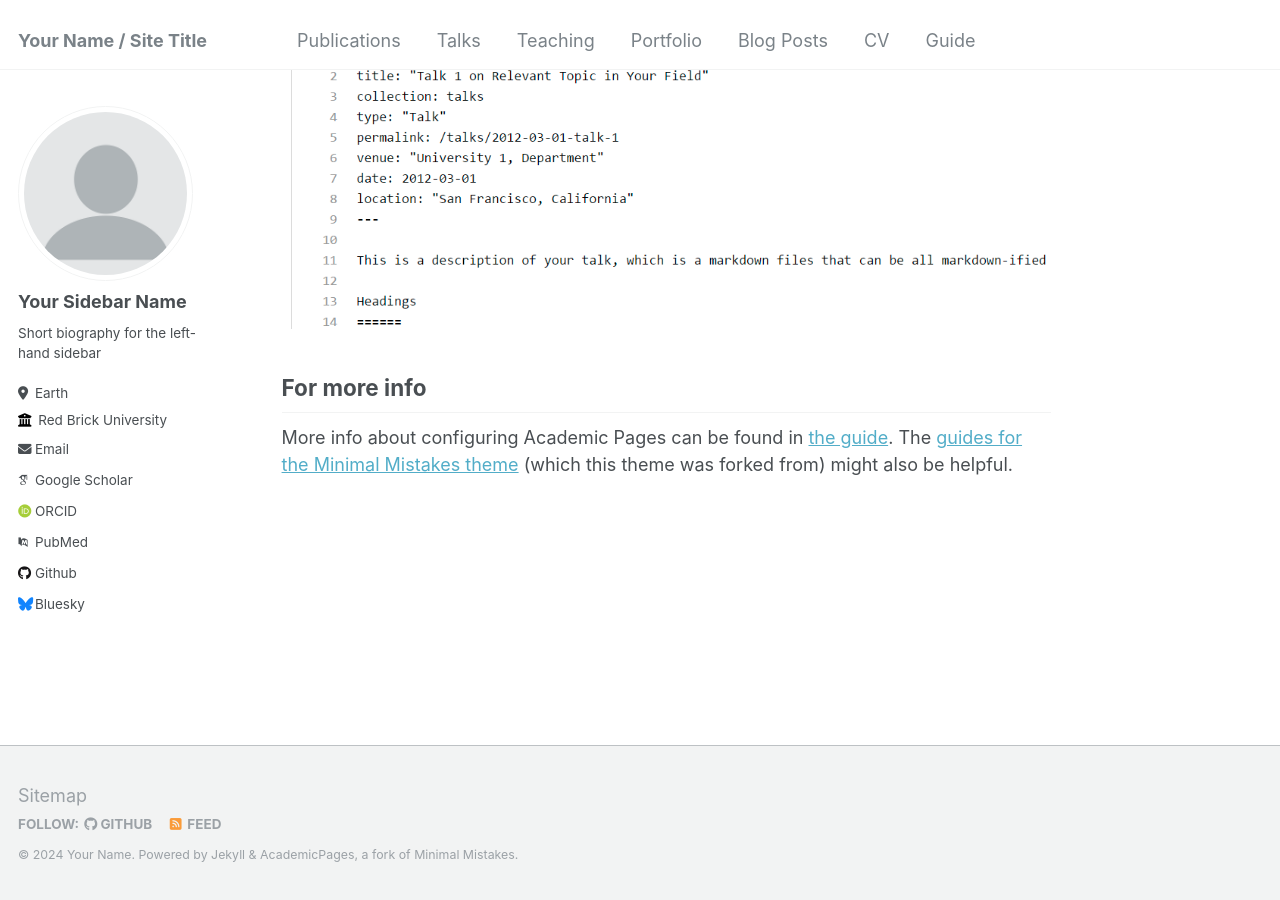
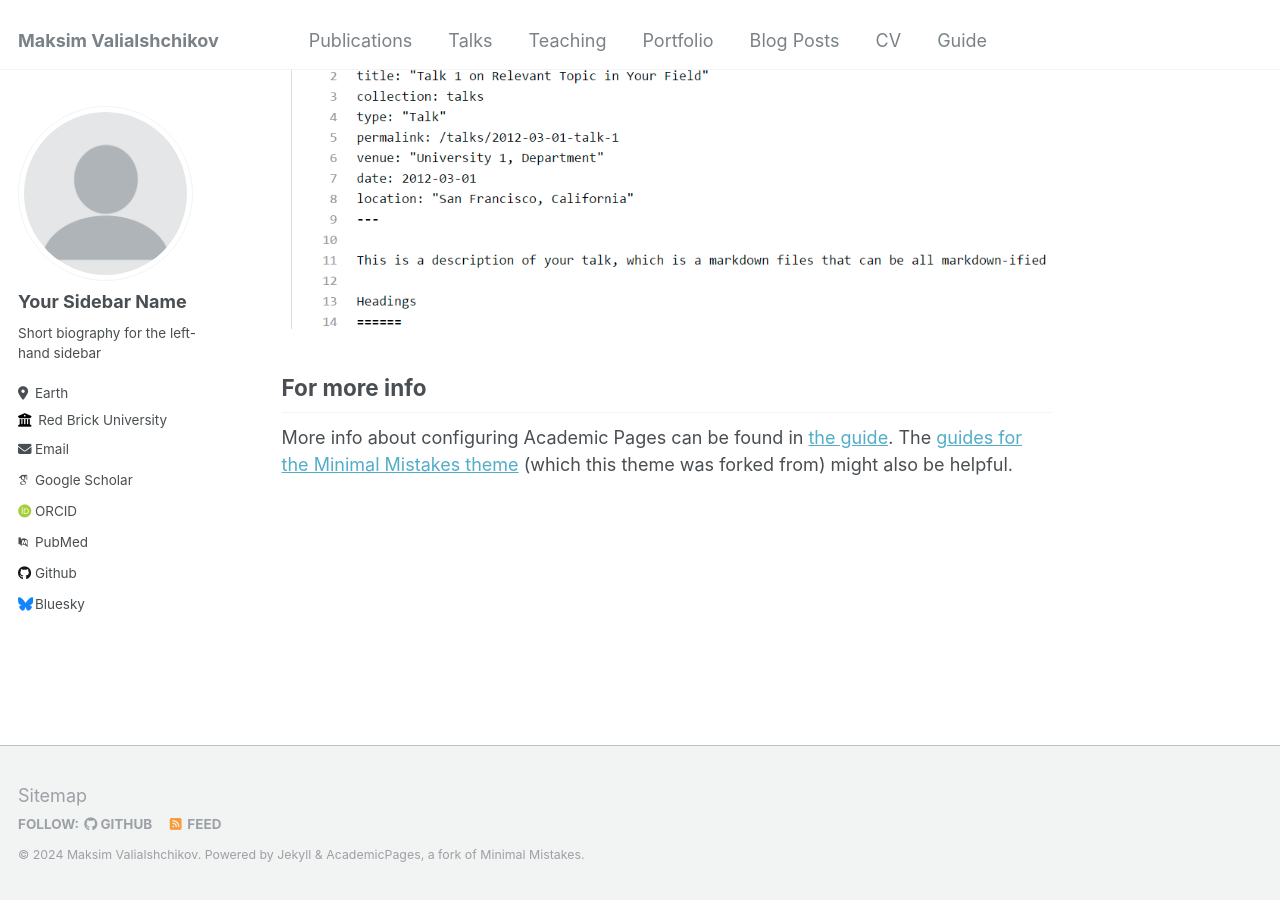
Before and after one commit to maxbalrog/maxbalrog.github.io, a Jekyll site: the page built from _pages/about.md, in a window 1280 px wide and 900 px high, scrolled down 2660 px. Built offline with Jekyll 4.4.1, drawn with Linux system fonts in a browser that asks for light colours; some web fonts are replaced.

```diff
--- a/_config.yml
+++ b/_config.yml
@@ -8,13 +8,13 @@
 
 # Basic Site Settings
 locale                   : "en-US"
-title                    : "Your Name / Site Title"
+title                    : "Maksim Valialshchikov"
 title_separator          : "-"
-name                     : &name "Your Name"
-description              : &description "personal description"
-url                      : https://academicpages.github.io # the base hostname & protocol for your site e.g. "https://mmistakes.github.io"
+name                     : &name "Maksim Valialshchikov"
+description              : &description "PhD at Helmholtz Institute Jena"
+url                      : https://maxbalrog.github.io # the base hostname & protocol for your site e.g. "https://mmistakes.github.io"
 baseurl                  : "" # the subpath of your site, e.g. "/blog"
-repository               : "academicpages/academicpages.github.io"
+repository               : "maxbalrog/maxbalrog.github.io"
 
 # Site Author - The following control what appear as part of the author content on the side bar.
 #               If a field is blank the icon and link will not appear, otherwise it will be shown.
```
